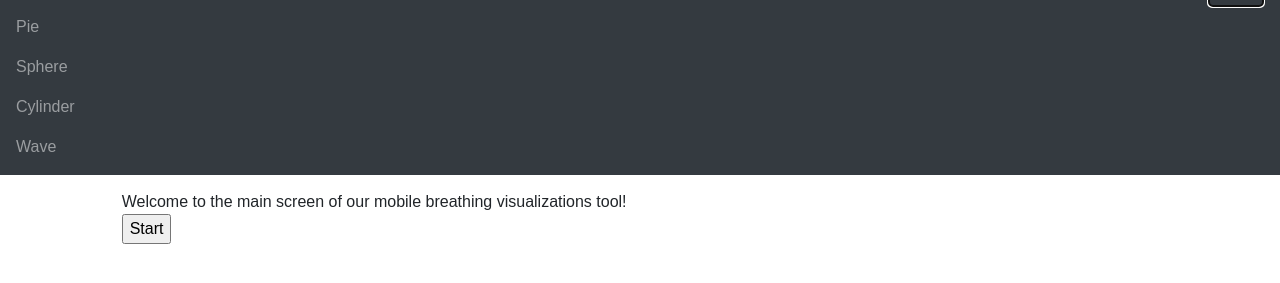
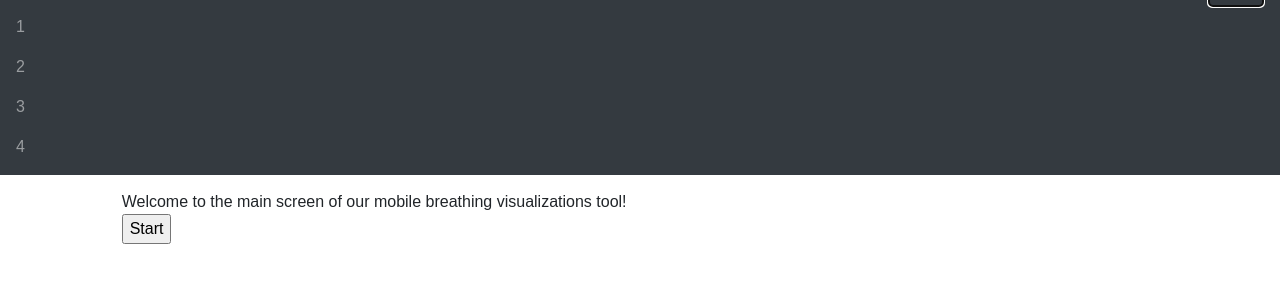
Before and after one commit to tchuanromanee/Mobile-Breathing-Visualizations-App, a plain HTML site: page index.html in a window 1280 px wide. Both pictures are taken after a click on the button 1236 px from the left and 28 px from the top of the page. Shown: the part 41-324 px from the top of the page. Drawn offline with nearby package versions, Linux system fonts and the light colour scheme.

Commit message:
Assign numbers to each representation

```diff
--- a/index.html
+++ b/index.html
@@ -68,16 +68,16 @@
 	  <div class="collapse navbar-collapse" id="collapsibleNavbar">
 		<ul class="navbar-nav">
 		  <li class="nav-item">
-			<a class="nav-link" href="/visuals/pie.html">Pie</a>
+			<a class="nav-link" href="/visuals/pie.html">1</a>
 		  </li>
 		  <li class="nav-item">
-			<a class="nav-link" href="/visuals/sphere.html">Sphere</a>
+			<a class="nav-link" href="/visuals/sphere.html">2</a>
 		  </li>
 		  <li class="nav-item">
-			<a class="nav-link" href="/visuals/cylinder.html">Cylinder</a>
+			<a class="nav-link" href="/visuals/cylinder.html">3</a>
 		  </li>
 		  <li class="nav-item">
-			<a class="nav-link" href="/visuals/wave.html">Wave</a>
+			<a class="nav-link" href="/visuals/wave.html">4</a>
 		  </li>
 		</ul>
 	  </div>
```
